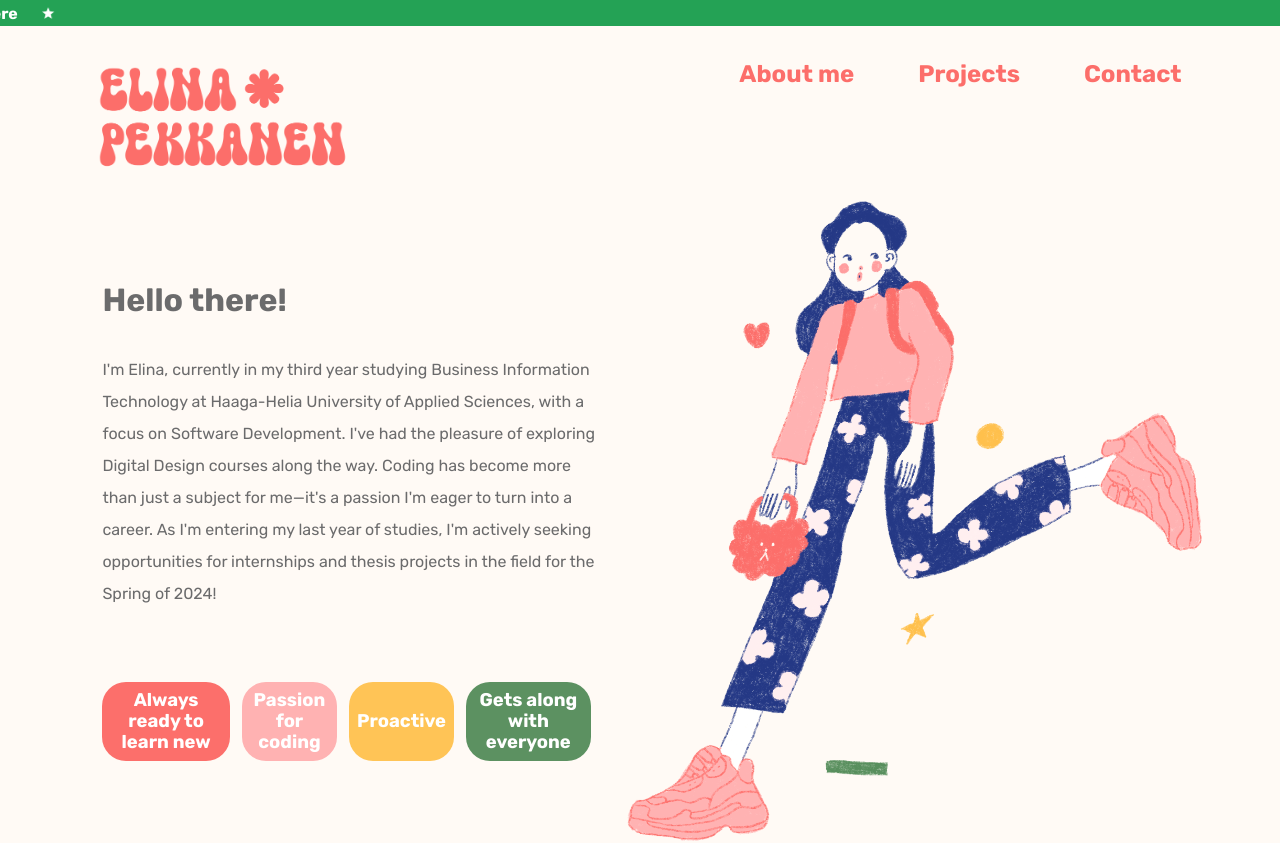
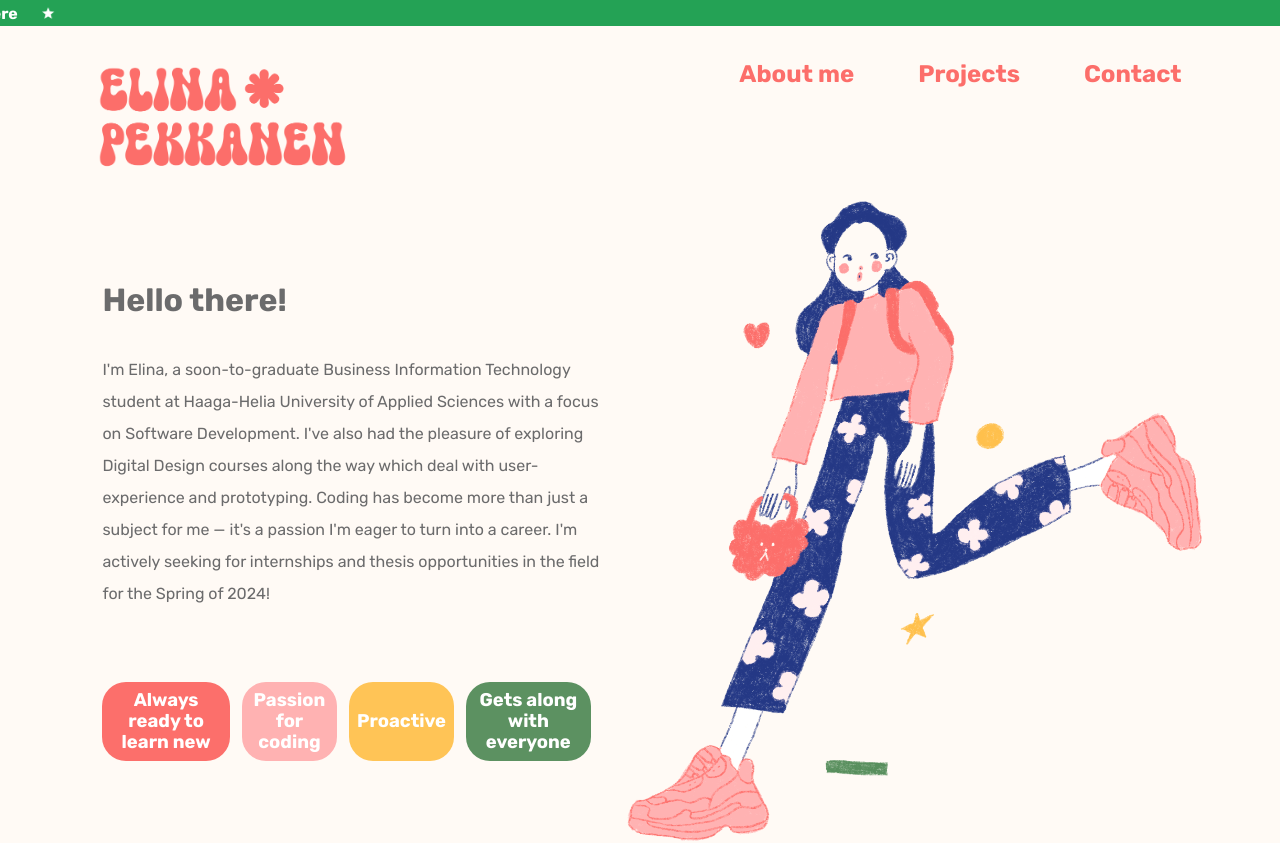
Before and after one commit to elinapekka/portfolio, a React (Create React App) app: page / in a window 1280 px wide. Shown: the top 843 px of the page. Built offline with nearby package versions, Linux system fonts and the light colour scheme.

Commit message:
edited about section text

```diff
--- a/src/components/About.js
+++ b/src/components/About.js
@@ -11,12 +11,12 @@ const About = () => {
             <h1>Hello there!</h1>
             <img className="elina-illustration-mobile" src={illustrationElina} alt="illustration of me"></img>
             <p>
-            I'm Elina, currently in my third year studying Business Information Technology at
-            Haaga-Helia University of Applied Sciences, with a focus on Software Development.
-            I've had the pleasure of exploring Digital Design courses along the way. Coding has
-            become more than just a subject for me—it's a passion I'm eager to turn into a career.
-            As I'm entering my last year of studies, I'm actively seeking opportunities for
-            internships and thesis projects in the field for the Spring of 2024!
+            I'm Elina, a soon-to-graduate Business Information Technology student at
+            Haaga-Helia University of Applied Sciences with a focus on Software Development.
+            I've also had the pleasure of exploring Digital Design courses along the way which
+            deal with user-experience and prototyping. Coding has become more than just a subject for me — it's
+            a passion I'm eager to turn into a career.
+            I'm actively seeking for internships and thesis opportunities in the field for the Spring of 2024!
             </p>
 
             <div id="taglines">
```
